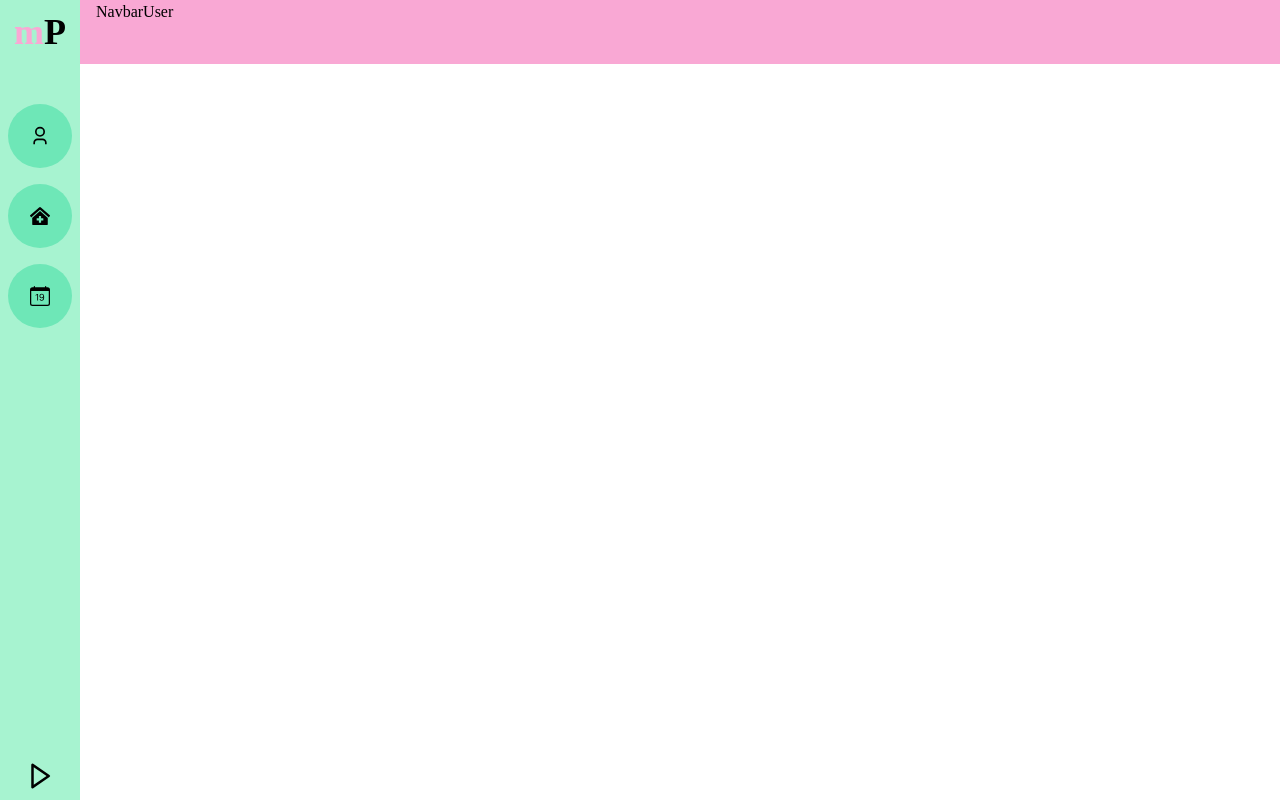
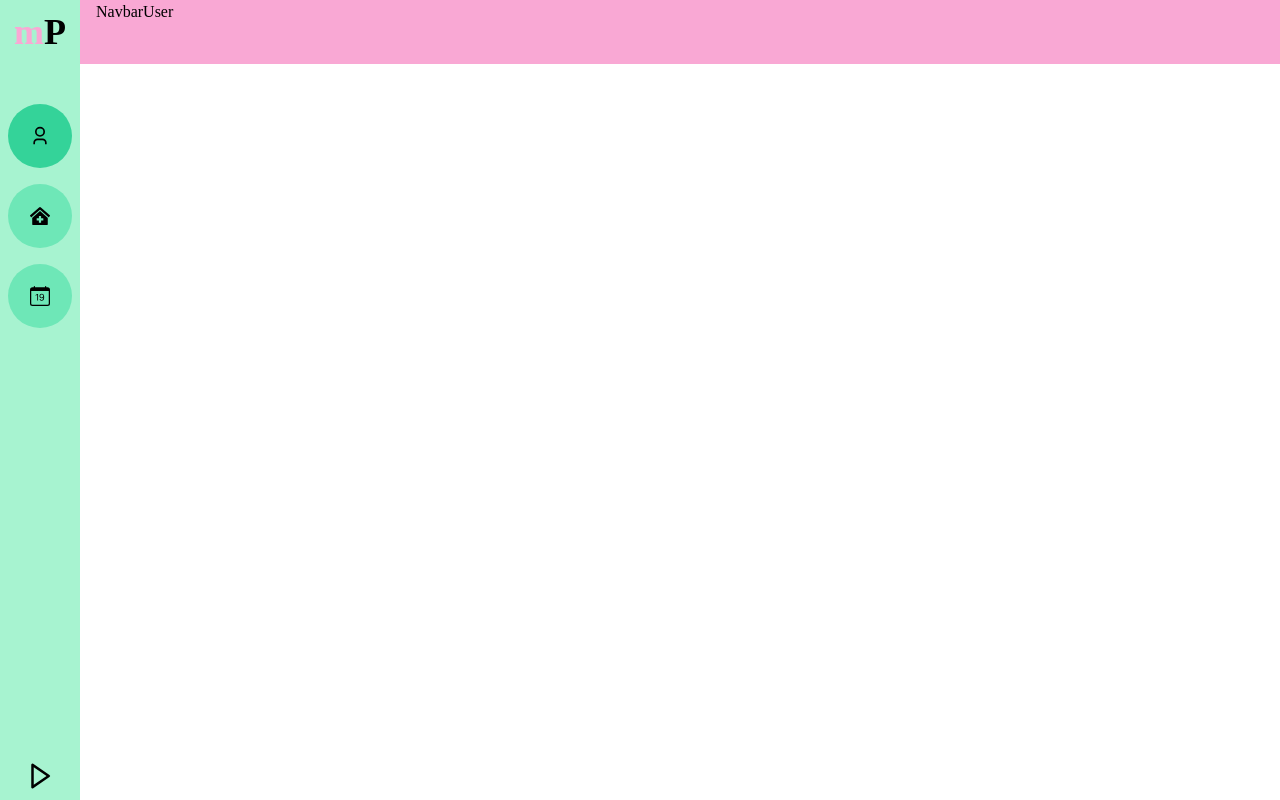
Before and after one commit to portrecistajeden/mypets-react, a React (Create React App) app: page /user in a window 1280 px wide. Built offline with nearby package versions, Linux system fonts and the light colour scheme.

Commit message:
added active button color

```diff
--- a/src/Components/Sidebar/Sidebar.jsx
+++ b/src/Components/Sidebar/Sidebar.jsx
@@ -9,14 +9,15 @@ import {FaClinicMedical} from 'react-icons/fa';
 export default function Sidebar() {
 
     const [sidebarHidden, setSidebarHidden] = useState(true);
+    const [activePage, setActivePage] = useState('Pets');
 
     return(
         <div className={`overflow-hidden relative flex flex-col justify-between h-screen bg-emerald-200 ${sidebarHidden ? 'w-20' : 'w-52'} transition-width duration-200 ease-out`}>
             <div className="flex flex-col">
                 <Logo sidebarHidden={sidebarHidden}/>
-                <SidebarLink target={'/user/pets'} text='Pets' icon={<RiUser3Line/>} sidebarHidden = {sidebarHidden}/>
-                <SidebarLink target={'/user/appointments'} text='Appointments' icon={<FaClinicMedical/>} sidebarHidden = {sidebarHidden}/>
-                <SidebarLink target={'/user/history'} text='History' icon={<BsCalendarDate/>} sidebarHidden = {sidebarHidden}/>
+                <SidebarLink data={{target: '/user/pets', text: 'Pets', icon:<RiUser3Line/>, sidebarHidden: sidebarHidden, setActivePage: setActivePage, activePage: activePage}}/>
+                <SidebarLink data={{target: '/user/appointments', text: 'Appointments', icon:<FaClinicMedical/>, sidebarHidden: sidebarHidden, setActivePage: setActivePage, activePage: activePage}}/>
+                <SidebarLink data={{target: '/user/history', text: 'History', icon:<BsCalendarDate/>, sidebarHidden: sidebarHidden, setActivePage: setActivePage, activePage: activePage}}/>
             </div>
             <VisibilityButton sidebarHidden={sidebarHidden} setSidebarHidden={setSidebarHidden}/>
         </div>
--- a/src/Components/Sidebar/SidebarLink.jsx
+++ b/src/Components/Sidebar/SidebarLink.jsx
@@ -1,19 +1,26 @@
 import React from 'react'
 import { Link } from 'react-router-dom'
 
-export default function SidebarLink({target, text, icon, sidebarHidden}) {
+export default function SidebarLink({data}) {
+
+    const isActive = (text) => {
+        return (data.activePage===text);
+    }
+
     return (
         <div className='flex justify-center items-center w-full h-16 my-2'>
-        <Link to={target} className={`flex flex-row px-4 items-center text-xl w-16 h-16 bg-emerald-300 rounded-[32px] hover:rounded-[6px]  duration-200 mx-0 ${sidebarHidden ? 'justify-center' : 'w-48'}`}>
-            <div className={` overflow-hidden flex justify-center items-center h-8 ${sidebarHidden ? '' : 'mr-2'}`}>
-                {icon}
+            <Link onClick={() => data.setActivePage(data.text)} to={data.target} className={`flex flex-row px-4 items-center text-xl w-16 h-16 ${isActive(data.text) ? 'bg-emerald-400' : 'bg-emerald-300'} rounded-[32px] hover:rounded-[6px] duration-200 mx-0 ${data.sidebarHidden ? 'justify-center' : 'w-48'}`}>
+                <div className={`flex justify-center items-center h-8 ${data.sidebarHidden ? '' : 'mr-2'}`}>
+                    {data.icon}
                 </div>
 
-            {sidebarHidden ?
+                <div className='overflow-hidden '>
+                {data.sidebarHidden ?
                     <></>
                     :
-                text
+                    data.text
                 }
+                </div>
             </Link>
         </div>
   )
```
Lines whose indentation alone changed are shown as unchanged.
